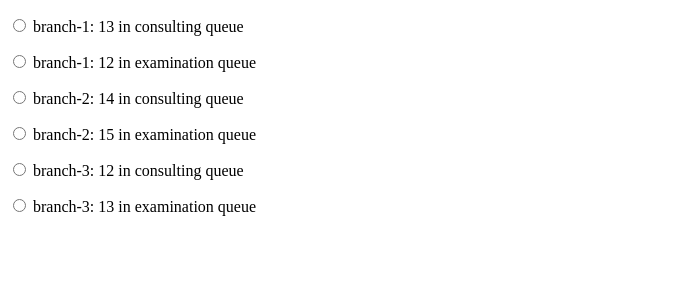
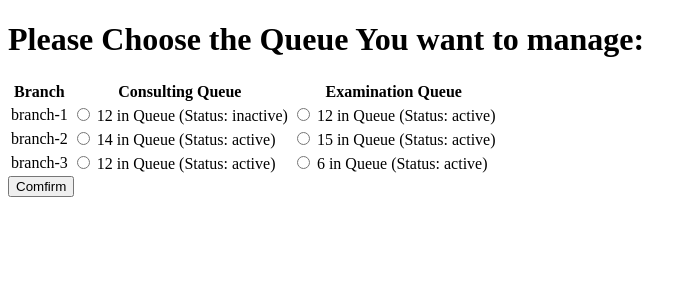
Before and after one commit to Yvonne-Jiang/Hospital-Queuing-System, a Flask app: page /CRO/main in a window 1280 px wide. Shown: the top 300 px of the page, without its empty margins (0-697 px from the left). Run offline with Flask 2, Linux system fonts and the light colour scheme.

Commit message:
2023-02-03 20:26 CRO done!

```diff
--- a/app.py
+++ b/app.py
@@ -96,14 +96,11 @@
         patient_dict = self.searchMiss(q_number, True)
         self.normal_queue.insert(2, patient_dict)
 
-    def setPriority(self, q_number, service):
-        # Delete in normal queue and append to priority queue
-        patient_dict = self.searchNormalQnum(q_number, True)
-        # Give a new queue number
-        prefix = "a" if service == "consulting" else "b"
-        patient_dict["queue_number"] = getQueueNumber(
-            self.priority_queue, prefix)
-        self.priority_queue.append(patient_dict)
+    def stopQueue(self):
+        self.status = "inactive"
+
+    def reInitiateQueue(self):
+        self.status = "active"
 
 
 def read_queue():
@@ -260,10 +257,62 @@
     return render_template('counter_main.html', branch_name=branch, service=service, counter_name=counter, current_calling=current_calling)
 
 ##### CRO #####
-@app.route("/CRO/main")
+
+
+@app.route("/CRO/main", methods=['GET', 'POST'])
 def cro_main():
     queue = read_queue()
+    if request.method == 'POST':
+        branch, service = request.form.get("branch_service").split("_")
+        return redirect(url_for("cro_queue", branch=branch, service=service))
     return render_template("cro_main.html", queue=queue)
+
+
+@app.route("/CRO/<branch>/<service>/queue", methods=['GET', 'POST'])
+def cro_queue(branch, service):
+
+    queue = read_queue()
+    current_queue = read_service_queue(queue, branch, service)
+    normal_num = len(current_queue.normal_queue)
+    priority_num = len(current_queue.priority_queue)
+    status = current_queue.status
+    change_status = "Stop" if status == "active" else 'Re-initiate'
+
+    if request.method == 'POST':
+        if request.form['action'] == "Stop":
+            current_queue.stopQueue()
+            status = current_queue.status
+            change_status = 'Re-initiate'
+            write_service_queue(current_queue, queue, branch, service)
+            write_queue(queue)
+
+        elif request.form['action'] == 'Re-initiate':
+            current_queue.reInitiateQueue()
+            status = current_queue.status
+            change_status = 'Stop'
+            write_service_queue(current_queue, queue, branch, service)
+            write_queue(queue)
+
+        elif request.form['action'] == 'Re-schedule':
+            return redirect(url_for("reschedule", branch=branch, service=service))
+    return render_template('CRO_queue.html', branch_name=branch, service=service, normal_num=normal_num, priority_num=priority_num, status=status, change_status=change_status)
+
+
+@app.route('/CRO/<branch>/<service>/queue/reschedule', methods=['GET', 'POST'])
+def reschedule(branch, service):
+    queue = read_queue()
+    current_queue = read_service_queue(queue, branch, service)
+    missed_nums = [p['queue_number'] for p in current_queue.missed_queue]
+    if request.method == 'POST':
+        # Get the patient number to be re-scheduled
+        patient_number = request.form.get('patient_number')
+        current_queue.reschedule(patient_number)
+        write_service_queue(current_queue, queue, branch, service)
+        write_queue(queue)
+        return redirect(url_for("cro_queue", branch=branch, service=service))
+
+    return render_template('reschedule.html', branch=branch, service=service, missed_nums=missed_nums)
+
 
 if __name__ == "__main__":
     app.run(debug=True, port=8080)
--- a/templates/cro_main.html
+++ b/templates/cro_main.html
@@ -2,15 +2,38 @@
 <html>
 
 <head>
-    <title>Support Customer Relationship Officer Main</title>
+  <title>Support Customer Relationship Officer Main</title>
 </head>
 
 <body>
-    {% for branch, services in queue.items() %}
-      {% for service, queue_info in services.items() %}
-      <p><input type="radio" name="branch" /> {{ branch }}: {{ (queue_info.normal_queue|length) + (queue_info.priority_queue|length) }} in {{ service }} queue</p>
-      {% endfor %}
-    {% endfor %}
+
+  <h1>Please Choose the Queue You want to manage: </h1>
+
+  <form method="post">
+
+    <table>
+        <thead>
+          <tr>
+            <th>Branch</th>
+            <th>Consulting Queue</th>
+            <th>Examination Queue</th>
+          </tr>
+        </thead>
+        <tbody>
+          {% for branch, services in queue.items() %}
+              <tr>
+                <td>{{ branch }}</td>
+                {% for service, queue_info in services.items() %}
+                <td> <input type="radio" name="branch_service" value="{{branch}}_{{service}}"/> {{ (queue_info.normal_queue|length) + (queue_info.priority_queue|length) }} in Queue (Status: {{queue_info.status}})</td>
+                {% endfor %}
+              </tr>
+            {% endfor %}
+        </tbody>
+      </table>
+
+      <button type="submit" name="action" value="Comfirm"> Comfirm </button>
+
+      </form>
 </body>
 
 </html>
```
Also changed, not shown: queue.txt (+1 -1 lines), templates/CRO_queue.html (added, +15 -0 lines), templates/reschedule.html (+4 -4 lines).
